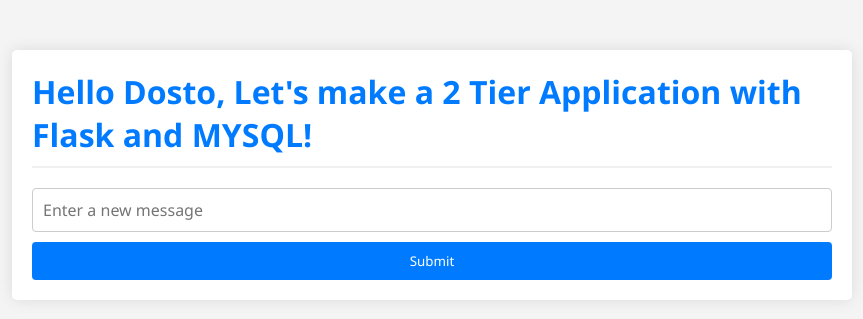
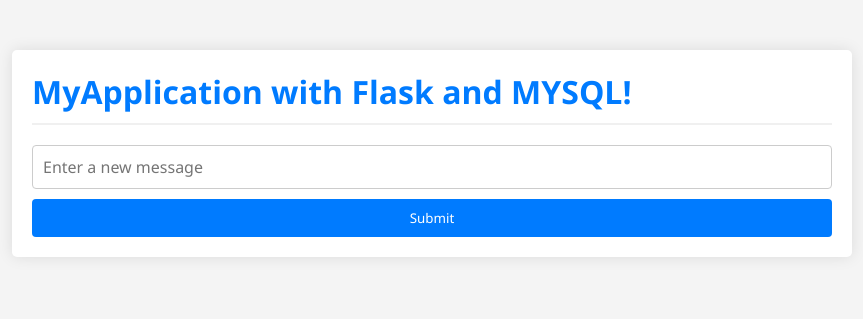
Before and after one commit to Maharshi-Mimo/FlaskApp, a Flask app: page / in a window 1280 px wide. Shown: the top 319 px of the page, without its empty margins (208-1071 px from the left). Run offline with Flask 2, Linux system fonts and the light colour scheme; data that the repository does not hold is empty; some libraries are stand-ins or nearby versions.

Commit message:
Changed the html file

```diff
--- a/templates/index.html
+++ b/templates/index.html
@@ -93,8 +93,7 @@
 
 <body>
     <div class="container">
-        <h1>Hello Dosto,
-            Let's make a 2 Tier Application with Flask and MYSQL!</h1>
+        <h1> MyApplication with Flask and MYSQL!</h1>
         {% for message in messages %}
             <p>{{ message[0] }}</p>
         {% endfor %}
```
